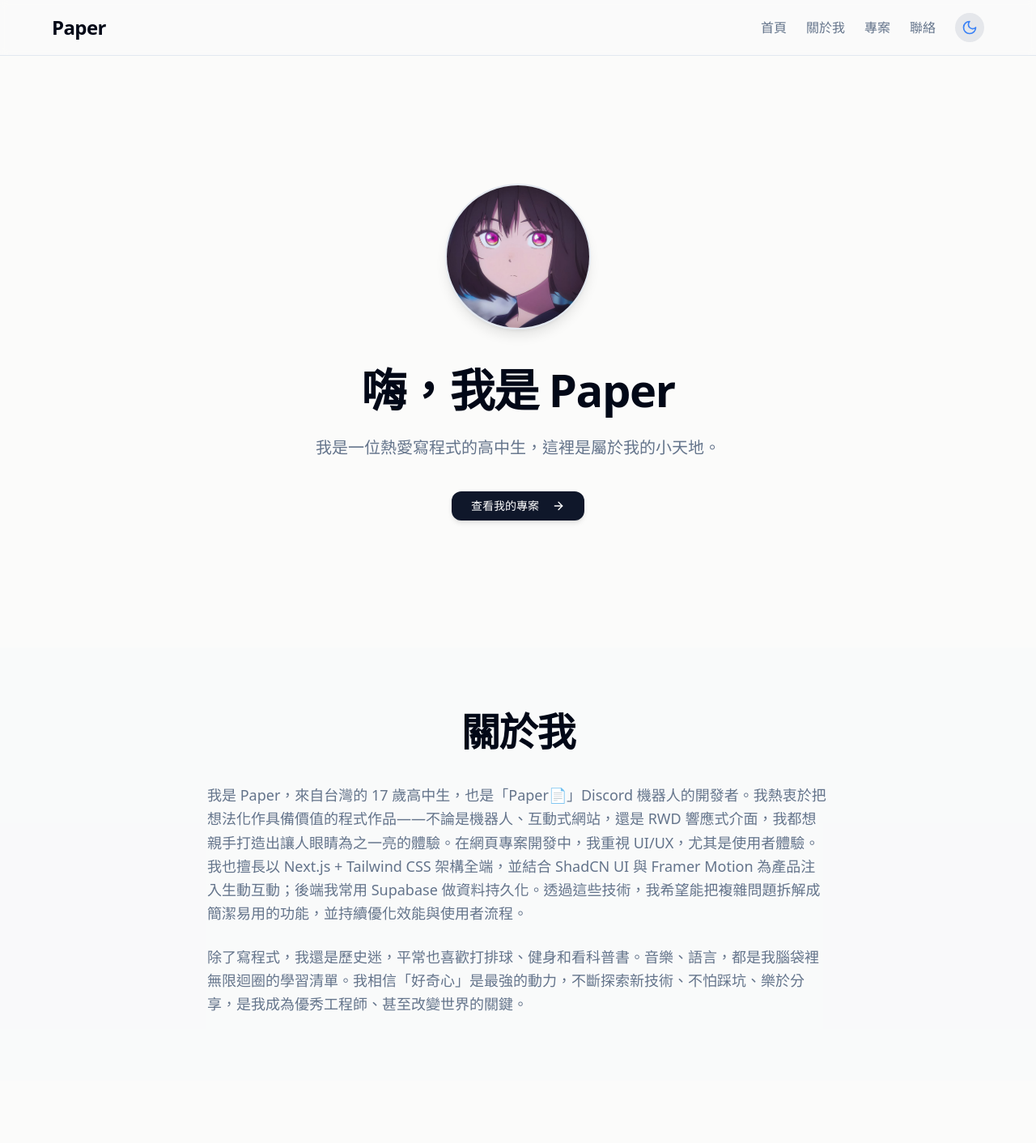
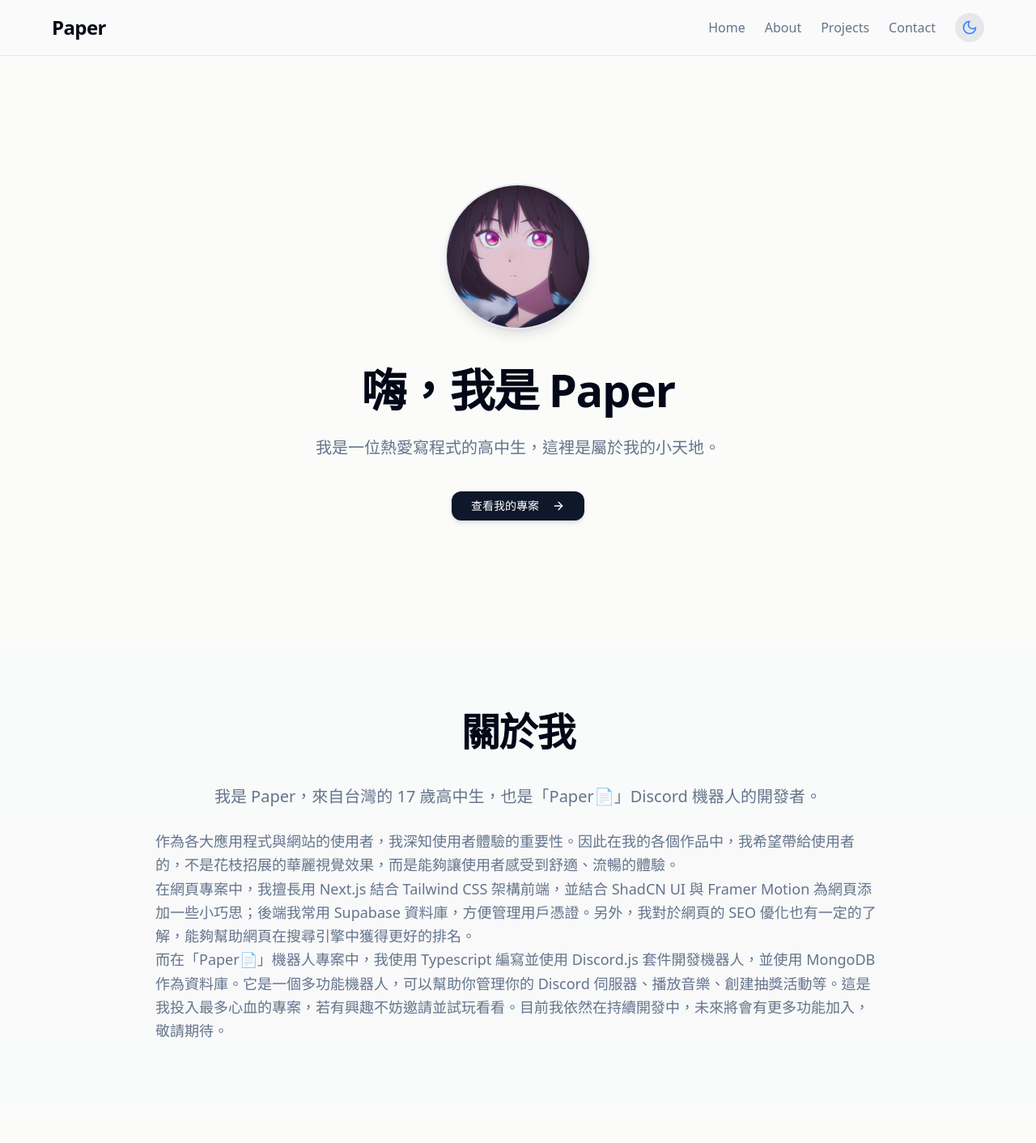
Before and after one commit to Paper1988/my-portfolio, a Next.js app: page / in a window 1280 px wide. Shown: the top 1412 px of the page at 81% size. Built offline with nearby package versions, Linux system fonts and the light colour scheme; no server answers.

Commit message:
更新頁面元資料及翻譯，調整圖示連結，改善使用者介面

```diff
--- a/src/app/layout.tsx
+++ b/src/app/layout.tsx
@@ -19,7 +19,7 @@
 
 export const metadata: Metadata = {
     title: {
-        default: ' | Paper',
+        default: '| Paper',
         template: '%s | Paper'
     },
     description:
@@ -60,9 +60,9 @@
     // 其他可選的 Meta Tags
     robots: 'index, follow', // 告訴搜尋引擎爬蟲是否索引和追蹤此頁面
     icons: {
-        icon: '/favicon.png',
-        shortcut: '/favicon.png',
-        apple: '/favicon.png'
+        icon: 'https://paperdesu.netlify.app/favicon.png',
+        shortcut: 'https://paperdesu.netlify.app/favicon.png',
+        apple: 'https://paperdesu.netlify.app/favicon.png'
     }
     // manifest: '/site.webmanifest' // PWA (Progressive Web App) 的 manifest 檔案
 }
--- a/src/app/page.tsx
+++ b/src/app/page.tsx
@@ -78,7 +78,7 @@
                                 href="#hero"
                                 className="text-muted-foreground hover:text-foreground transition-colors duration-200"
                             >
-                                首頁
+                                Home
                             </a>
                         </li>
                         <li>
@@ -86,7 +86,7 @@
                                 href="#about"
                                 className="text-muted-foreground hover:text-foreground transition-colors duration-200"
                             >
-                                關於我
+                                About
                             </a>
                         </li>
                         <li>
@@ -94,7 +94,7 @@
                                 href="#projects"
                                 className="text-muted-foreground hover:text-foreground transition-colors duration-200"
                             >
-                                專案
+                                Projects
                             </a>
                         </li>
                         <li>
@@ -102,7 +102,7 @@
                                 href="#contact"
                                 className="text-muted-foreground hover:text-foreground transition-colors duration-200"
                             >
-                                聯絡
+                                Contact
                             </a>
                         </li>
                         <li>
@@ -120,7 +120,7 @@
                 <div>
                     <Image
                         src="/avatar.jpg"
-                        alt="頭像"
+                        alt="avatar"
                         width={180}
                         height={180}
                         className="rounded-full mx-auto mb-8 shadow-lg border-2 border-border animate-fade-in"
@@ -147,11 +147,17 @@
                 <h2 className="text-4xl md:text-5xl font-bold mb-10 tracking-tight text-center">
                     {t('about.title')}
                 </h2>
-                <div className="max-w-3xl mx-auto text-left space-y-6">
-                    <p className="text-lg leading-relaxed mb-6 text-muted-foreground">
+                <div className="max-w-4xl mx-auto text-left space-y-6">
+                    <p className="text-xl leading-relaxed mb-6 text-muted-foreground text-center">
                         {t('about.p1')}
                     </p>
-                    <p className="text-lg leading-relaxed text-muted-foreground">{t('about.p2')}</p>
+                    <div className="text-lg leading-relaxed text-muted-foreground animate-scale-in">
+                        {[2, 3, 4].map((i) => (
+                            <p key={i} className="text-lg leading-relaxed text-muted-foreground">
+                                {t(`about.p${i}`)}
+                            </p>
+                        ))}
+                    </div>
                 </div>
             </section>
 
--- a/src/messages/zh-TW.json
+++ b/src/messages/zh-TW.json
@@ -7,12 +7,14 @@
         },
         "about": {
             "title": "關於我",
-            "p1": "我是 Paper，來自台灣的 17 歲高中生，也是「Paper📄」Discord 機器人的開發者。我熱衷於把想法化作具備價值的程式作品——不論是機器人、互動式網站，還是 RWD 響應式介面，我都想親手打造出讓人眼睛為之一亮的體驗。在網頁專案開發中，我重視 UI/UX，尤其是使用者體驗。我也擅長以 Next.js + Tailwind CSS 架構全端，並結合 ShadCN UI 與 Framer Motion 為產品注入生動互動；後端我常用 Supabase 做資料持久化。透過這些技術，我希望能把複雜問題拆解成簡潔易用的功能，並持續優化效能與使用者流程。",
-            "p2": "除了寫程式，我還是歷史迷，平常也喜歡打排球、健身和看科普書。音樂、語言，都是我腦袋裡無限迴圈的學習清單。我相信「好奇心」是最強的動力，不斷探索新技術、不怕踩坑、樂於分享，是我成為優秀工程師、甚至改變世界的關鍵。"
+            "p1": "我是 Paper，來自台灣的 17 歲高中生，也是「Paper📄」Discord 機器人的開發者。",
+            "p2": "作為各大應用程式與網站的使用者，我深知使用者體驗的重要性。因此在我的各個作品中，我希望帶給使用者的，不是花枝招展的華麗視覺效果，而是能夠讓使用者感受到舒適、流暢的體驗。",
+            "p3": "在網頁專案中，我擅長用 Next.js 結合 Tailwind CSS 架構前端，並結合 ShadCN UI 與 Framer Motion 為網頁添加一些小巧思；後端我常用 Supabase 資料庫，方便管理用戶憑證。另外，我對於網頁的 SEO 優化也有一定的了解，能夠幫助網頁在搜尋引擎中獲得更好的排名。",
+            "p4": "而在「Paper📄」機器人專案中，我使用 Typescript 編寫並使用 Discord.js 套件開發機器人，並使用 MongoDB 作為資料庫。它是一個多功能機器人，可以幫助你管理你的 Discord 伺服器、播放音樂、創建抽獎活動等。這是我投入最多心血的專案，若有興趣不妨邀請並試玩看看。目前我依然在持續開發中，未來將會有更多功能加入，敬請期待。"
         },
         "projects": {
             "paper": {
-                "description": "這個專案是一個 Discord 機器人。它可以幫助你管理你的Discord 伺服器、播放音樂、創建抽獎活動，以及更多功能。",
+                "description": "這個專案是一個多功能 Discord 機器人。它可以幫助你管理你的 Discord 伺服器、播放音樂、創建抽獎活動，以及更多功能。",
                 "demoText": "邀請機器人"
             },
             "docontrib": {
```
